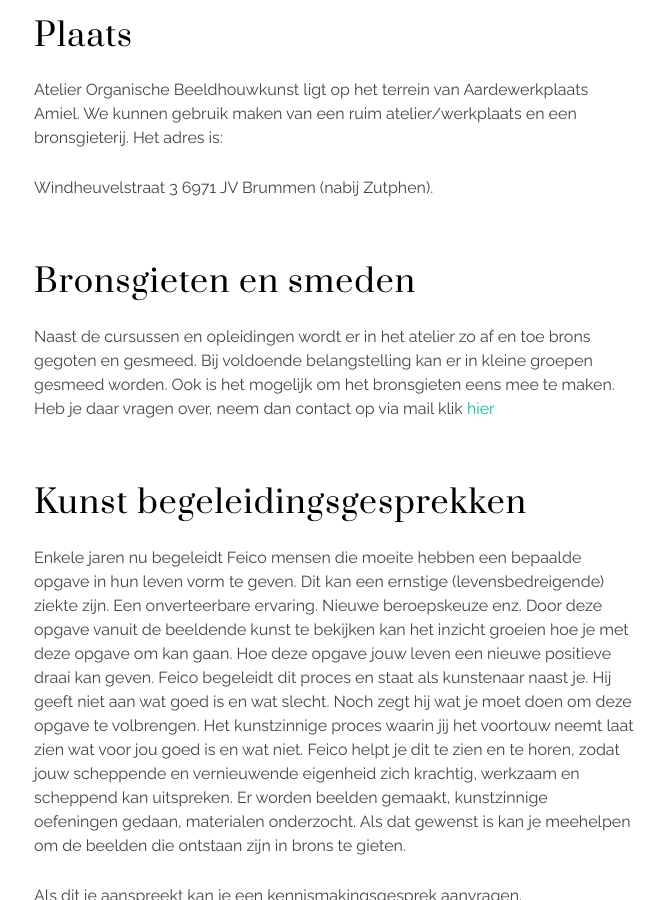
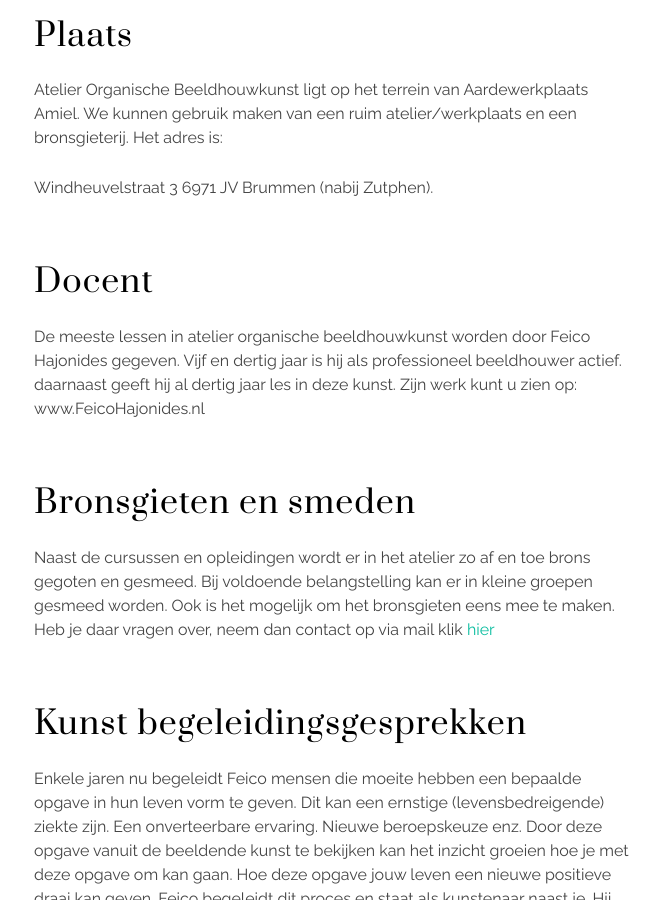
Before and after one commit to feicohajonides2020/feicohajonides2020.github.io, a Jekyll site: the page built from info.md, in a window 1280 px wide and 900 px high, scrolled down 856 px. Shown: the whole window, without its empty margins (306-970 px from the left). Built offline with Jekyll 4.4.1, drawn with Linux system fonts in a browser that asks for light colours.

Commit message:
Update info.md

```diff
--- a/info.md
+++ b/info.md
@@ -18,6 +18,12 @@ Windheuvelstraat 3
 6971 JV Brummen
 (nabij Zutphen).
 
+## Docent
+
+De meeste lessen in atelier organische beeldhouwkunst worden door Feico Hajonides gegeven.
+Vijf en dertig jaar is hij als professioneel beeldhouwer actief. daarnaast geeft hij al dertig jaar les in deze kunst.
+Zijn werk kunt u zien op: www.FeicoHajonides.nl
+
 
 ## Bronsgieten en smeden
 
```
